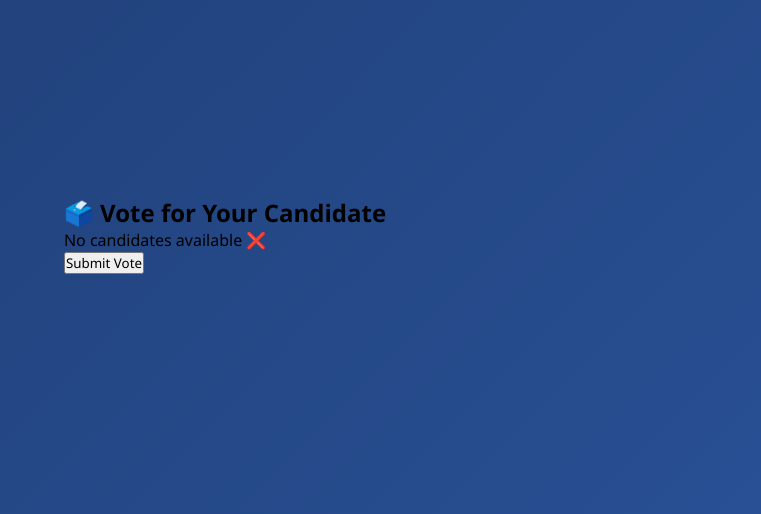
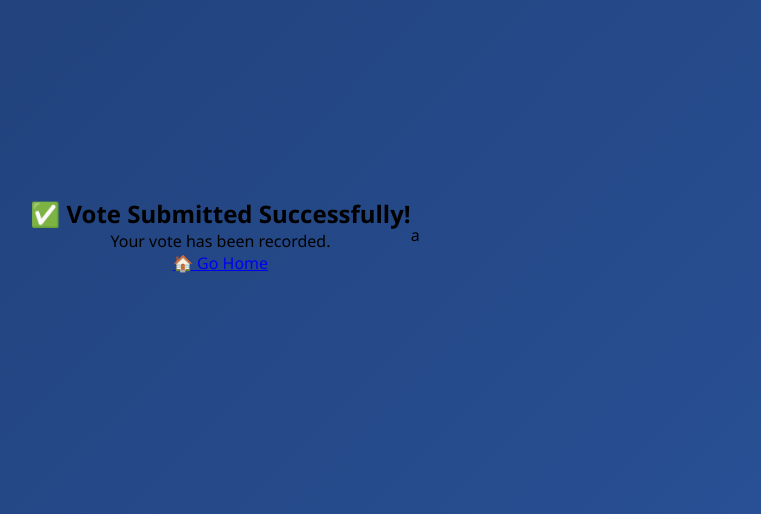
Before and after one commit to prajapatiutsav/online-voting-system, a Django app: page /vote/ in a window 1280 px wide. Shown: the part 165-679 px from the top of the page, without its empty margins (415-1176 px from the left). Run offline with Django 4.2, Linux system fonts and the light colour scheme; the visitor is signed in with stand-in values (Sample User, id 1); data that the repository does not hold is empty.

Commit message:
Change title and content for vote confirmation page
Updated the vote confirmation page to display a success message instead of the voting form.

```diff
--- a/voting_project/templates/vote.html
+++ b/voting_project/templates/vote.html
@@ -2,69 +2,17 @@
 <!DOCTYPE html>
 <html>
 <head>
-    <title>Vote</title>
+    <title>Success</title>
     <link rel="stylesheet" href="{% static 'css/style.css' %}">
 </head>
-
 <body>
 
-<div class="container">
-    <h2>🗳️ Vote for Your Candidate</h2>
+<div class="container" style="text-align:center;">
+    <h2>✅ Vote Submitted Successfully!</h2>
+    <p>Your vote has been recorded.</p>
 
-    <!-- TIMER -->
-    {% if end_time %}
-        <p id="timer"></p>
-    {% endif %}
-
-    <form method="POST" onsubmit="return confirmVote()">
-        {% csrf_token %}
-
-        {% for candidate in candidates %}
-        <label class="candidate-option">
-            <input type="radio" name="candidate" value="{{ candidate.id }}" required>
-            <span>
-                <b>{{ candidate.name }}</b> ({{ candidate.party }})
-            </span>
-        </label>
-        {% empty %}
-            <p>No candidates available ❌</p>
-        {% endfor %}
-
-        <button type="submit" class="submit-btn">Submit Vote</button>
-    </form>
-</div>
-
-<!-- ✅ CONFIRMATION POPUP -->
-<script>
-function confirmVote() {
-    return confirm("Are you sure you want to submit your vote?");
-}
-</script>
-
-<!-- ⏳ COUNTDOWN TIMER -->
-<script>
-{% if end_time %}
-    const endTime = new Date("{{ end_time|date:'Y-m-d H:i:s' }}").getTime();
-
-    const timer = setInterval(function () {
-        const now = new Date().getTime();
-        const distance = endTime - now;
-
-        if (distance < 0) {
-            clearInterval(timer);
-            document.getElementById("timer").innerHTML = "⛔ Voting Closed";
-            return;
-        }
-
-        const hours = Math.floor((distance % (1000 * 60 * 60 * 24)) / (1000 * 60 * 60));
-        const minutes = Math.floor((distance % (1000 * 60 * 60)) / (1000 * 60));
-        const seconds = Math.floor((distance % (1000 * 60)) / 1000);
-
-        document.getElementById("timer").innerHTML =
-            "⏳ Time left: " + hours + "h " + minutes + "m " + seconds + "s";
-    }, 1000);
-{% endif %}
-</script>
+    <a href="{% url 'home' %}">🏠 Go Home</a>
+</div>a
 
 </body>
 </html>
```
